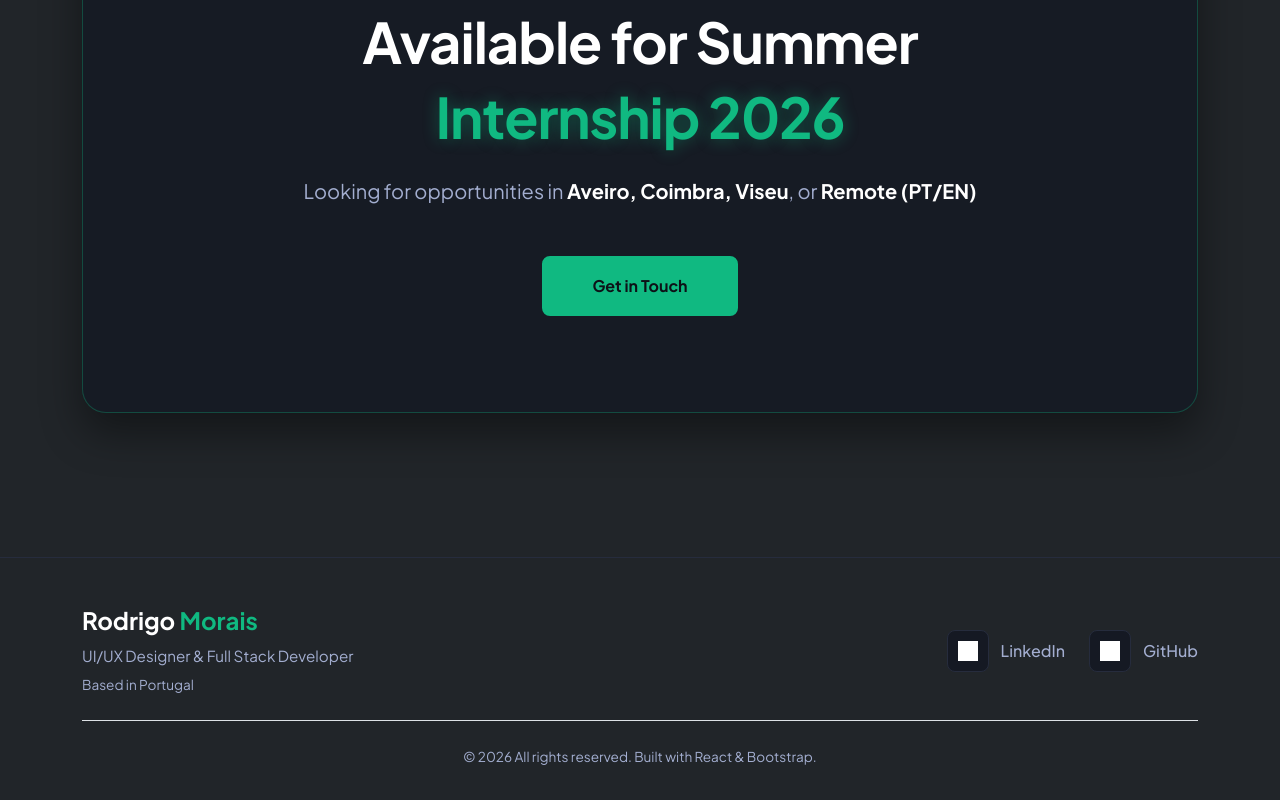
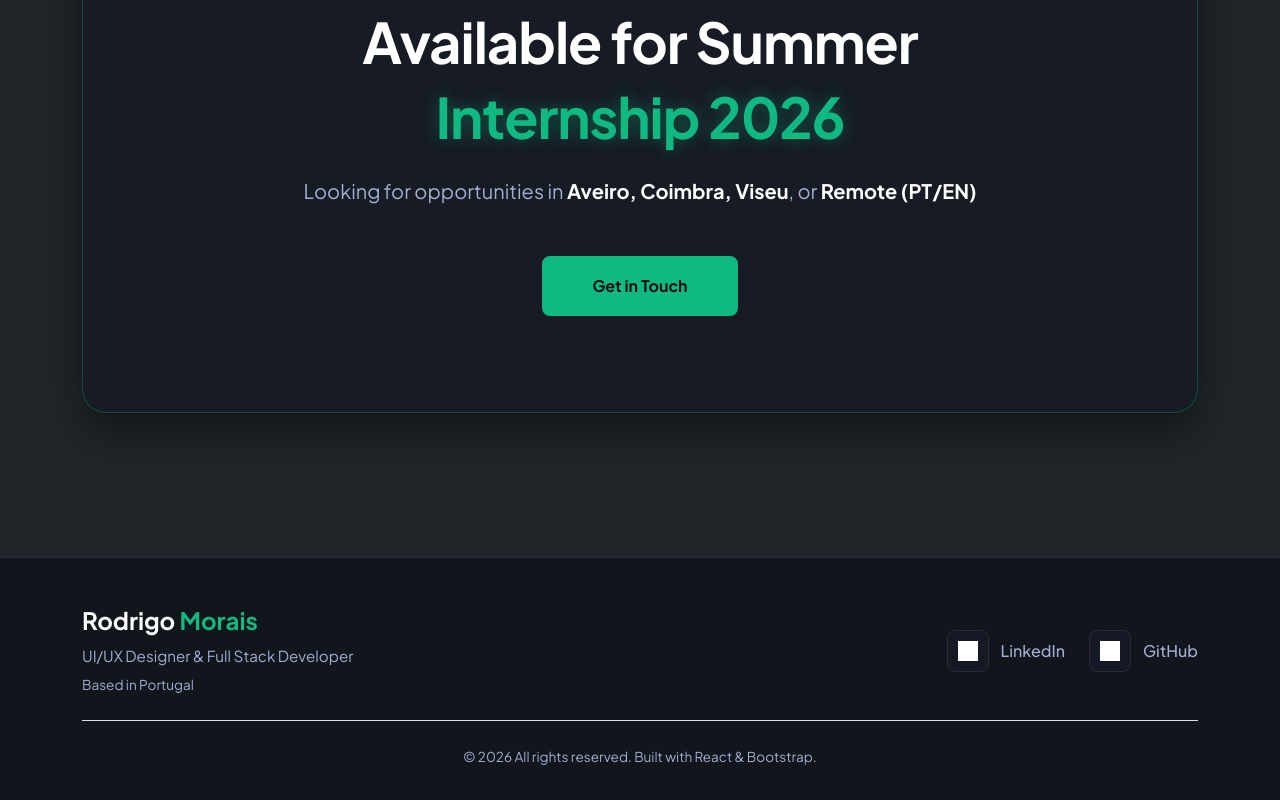
Before and after one commit to Rmorais03/Portefolio-React-Rodrigo_Morais-2026, a React (Vite) app in the folder Portefolio-Morais/: page / in a window 1280 px wide. Shown: the part 2212-3012 px from the top of the page. Built offline with nearby package versions, Linux system fonts and the light colour scheme; grey boxes are pictures that could not be loaded.

Commit message:
Color fix

```diff
--- a/Portefolio-Morais/src/App.jsx
+++ b/Portefolio-Morais/src/App.jsx
@@ -19,8 +19,12 @@ export default function App() {
         <div className="section-divider"></div>
         <Projects />
         <div className="section-divider"></div>
+
         <Contact />
+
+
         <Footer />
+
       </main>
     </div>
     </>
--- a/Portefolio-Morais/src/components/Footer.jsx
+++ b/Portefolio-Morais/src/components/Footer.jsx
@@ -6,7 +6,7 @@ function Footer() {
   const linkedinIcon = "https://cdn.jsdelivr.net/gh/devicons/devicon/icons/linkedin/linkedin-plain.svg";
 
   return (
-    <footer className="footer-section ">
+    <footer className="footer-section bg-darker ">
       <div className="container">
         <div className="row gy-4 mb-4 align-items-center">
 
```
